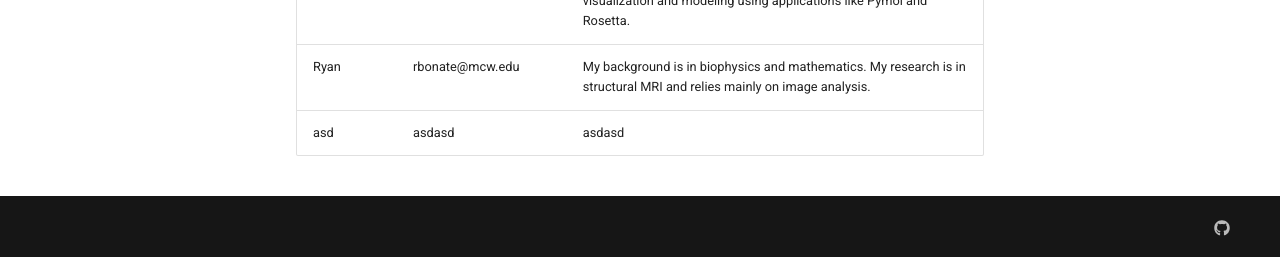
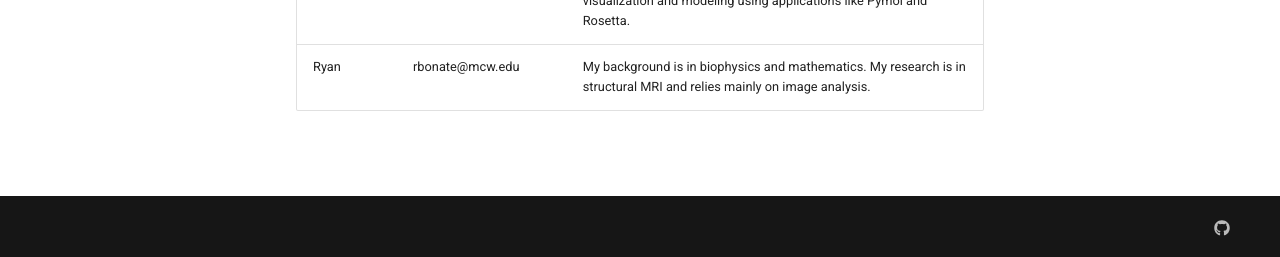
Before and after one commit to mcw-mstp/mcw-mstp.github.io, an MkDocs documentation site: the page built from docs/people/people.md, in a window 1280 px wide and 989 px high. Shown: the part 729-986 px from the top of the window. Built offline with MkDocs 1.6.1 and Material for MkDocs 9.7.7, drawn with Linux system fonts in a browser that asks for light colours; comment, search, counter and statistics services are not loaded.

Commit message:
Update people.md

```diff
--- a/docs/people/people.md
+++ b/docs/people/people.md
@@ -14,4 +14,3 @@ Below is a list of people who you can reach out to and provide some background.
 | Peter | pezhang@mcw.edu | My background is in Statistics and I work primarily in R. I also have some knowledge in C++ and some maching learning topics |
 | Kyler | kscrawford@mcw.edu | I am a structural biologist using techniques like NMR to study cancer signaling proteins. My research relies on protein visualization and modeling using applications like Pymol and Rosetta.
 | Ryan | rbonate@mcw.edu | My background is in biophysics and mathematics. My research is in structural MRI and relies mainly on image analysis. |
-|asd | asdasd | asdasd
```
